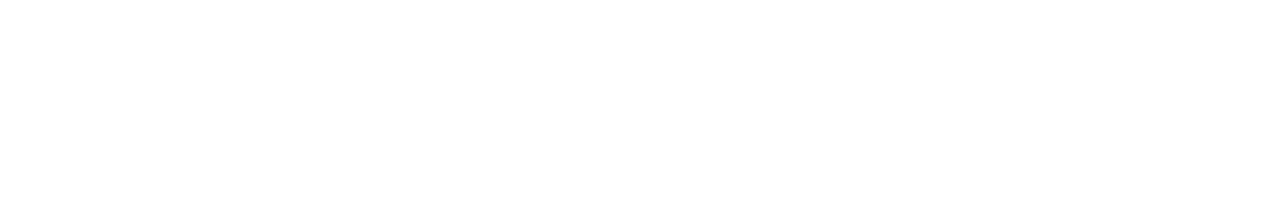
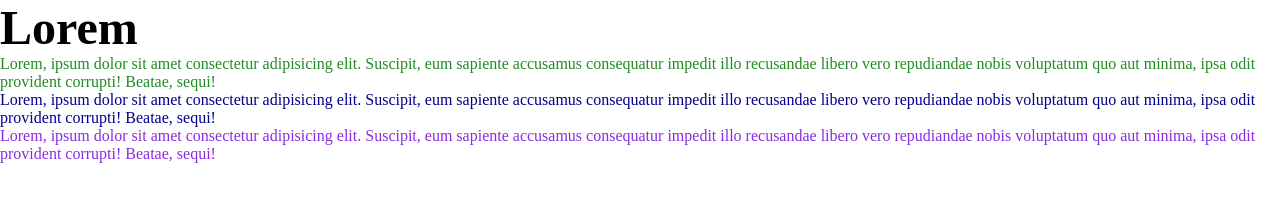
Before and after one commit to davi-miguel-sm/JavaScript-e-TypeScript-Luiz-Otavio, a plain HTML site: page Aula00-1 - Revisao CSS/index.html in a window 1280 px wide. Drawn offline with Linux system fonts and the light colour scheme.

Commit message:
Revisao de seletores CSS

```diff
--- a/Aula00-1 - Revisao CSS/index.html
+++ b/Aula00-1 - Revisao CSS/index.html
@@ -5,7 +5,37 @@
 		<meta http-equiv="X-UA-Compatible" content="IE=edge" />
 		<meta name="viewport" content="width=device-width, initial-scale=1.0" />
 		<title>Revisao CSS</title>
-        <link rel="stylesheet" href="style.css">
+		<link rel="stylesheet" href="style.css" />
 	</head>
-	<body></body>
+	<body>
+		<!-- <div class="main-content">
+			<h1 class="heading">Teste 01</h1>
+			<p>PARAGRAFO 01</p>
+			<section>
+				<h1 class="">Teste 02</h1>
+				<p>PARAGRAFO 02</p>
+			</section>
+		</div>
+		<div>
+			<h1>Teste 03</h1>
+		</div> -->
+		<div class="pai">
+			<h1 class="heading">Lorem</h1>
+			<p class="p" meu-atributo="valor0 ">
+				Lorem, ipsum dolor sit amet consectetur adipisicing elit. Suscipit, eum sapiente
+				accusamus consequatur impedit illo recusandae libero vero repudiandae nobis
+				voluptatum quo aut minima, ipsa odit provident corrupti! Beatae, sequi!
+			</p>
+			<p class="p" meu-atributo="valor valor1">
+				Lorem, ipsum dolor sit amet consectetur adipisicing elit. Suscipit, eum sapiente
+				accusamus consequatur impedit illo recusandae libero vero repudiandae nobis
+				voluptatum quo aut minima, ipsa odit provident corrupti! Beatae, sequi!
+			</p>
+			<p class="p" meu-atributo="valor valor2">
+				Lorem, ipsum dolor sit amet consectetur adipisicing elit. Suscipit, eum sapiente
+				accusamus consequatur impedit illo recusandae libero vero repudiandae nobis
+				voluptatum quo aut minima, ipsa odit provident corrupti! Beatae, sequi!
+			</p>
+		</div>
+	</body>
 </html>
--- a/Aula00-1 - Revisao CSS/style.css
+++ b/Aula00-1 - Revisao CSS/style.css
@@ -0,0 +1,46 @@
+* {
+	margin: 0;
+	padding: 0;
+}
+
+h1 {
+	font-size: 3rem;
+}
+
+/* p,
+h1 {
+	color: blue;
+} */
+
+body div section p,
+body div section h1 {
+	color: red;
+}
+
+.main-content h1.heading {
+	color: purple;
+}
+
+/* Adjacent Sibling Selector */
+.pai p + h1 {
+	color: purple;
+}
+
+/* General Sibling Selector */
+.pai h1 ~ p {
+	color: crimson;
+}
+
+/* ^ => Começa com aquele trecho de texto como atributo */
+/* ~ => Tenha aquele trecho de texto em algum atributo */
+/* $ => Termina com aquele trecho de texto em algum atributo */
+/* 8 => Contem aquele trecho de texto como atributo */
+h1.heading ~ p[meu-atributo^='valor0'] {
+	color: forestgreen;
+}
+h1.heading ~ p[meu-atributo~='valor1'] {
+	color: darkblue;
+}
+h1.heading ~ p[meu-atributo$='valor2'] {
+	color: blueviolet;
+}
```
